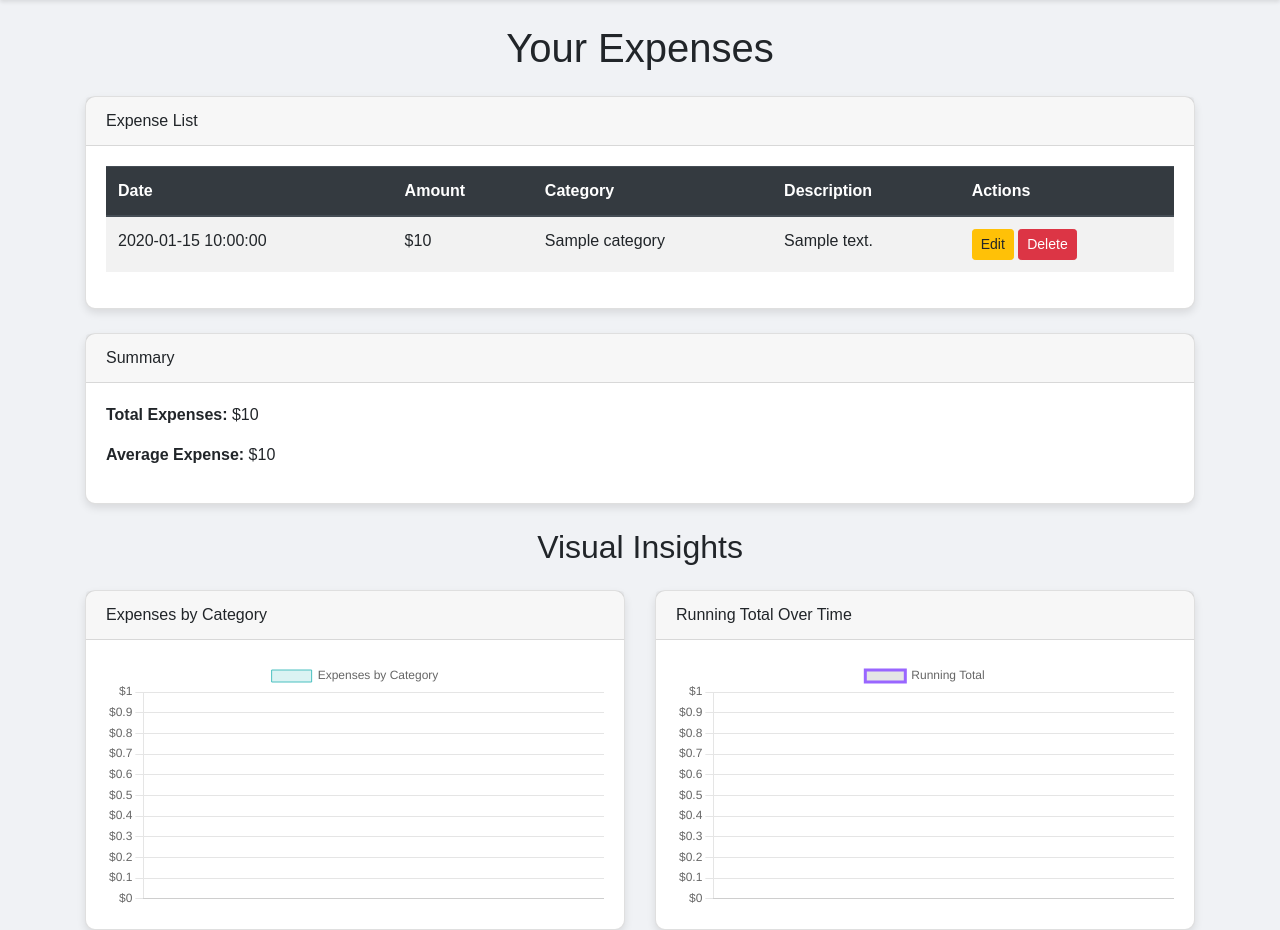
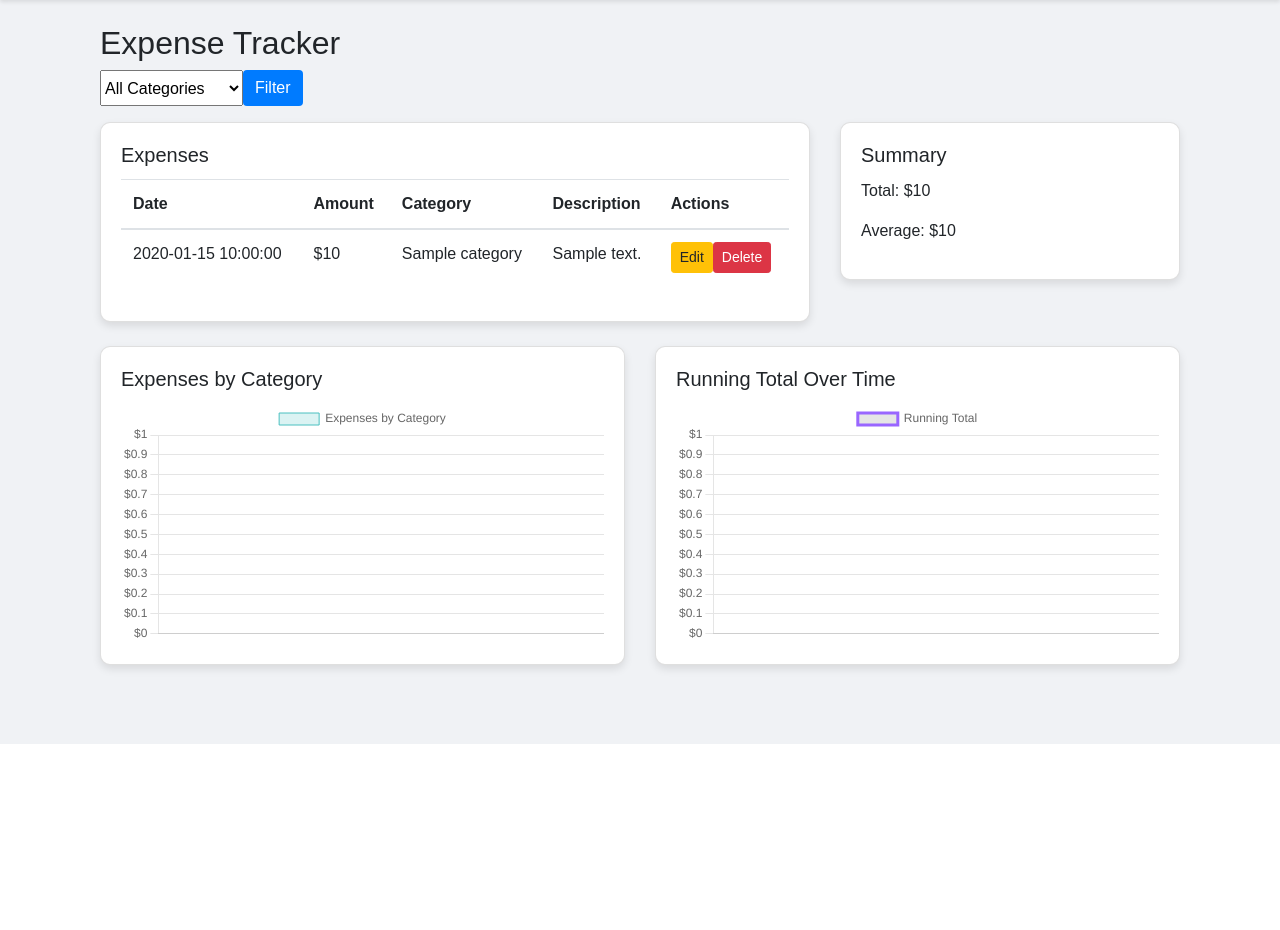
Before and after one commit to TrazynCache/Expense-Tracker-Updated, a Flask app: template templates/index.html in a window 1280 px wide. Shown: the part 56-986 px from the top of the page. After the commit the page ends 800 px from the top, so only its background shows below. Run offline with Flask 3, Linux system fonts and the light colour scheme; the template is opened without the code that fills it: most values are stand-ins (such as "Sample title", 1, 10 or a date in 2020); some libraries are stand-ins or nearby versions.

Commit message:
Added in favicon update and sorted out flitering options.

```diff
--- a/app.py
+++ b/app.py
@@ -11,9 +11,14 @@
 @app.route('/')
 def index():
     df = read_expenses(CSV_FILE)
+    categories = sorted(df['category'].dropna().unique().tolist())
+    selected_category = request.args.get('category') #Allows for filtering
+    if selected_category:
+        df = df[df['category'] == selected_category]
     total = calculate_total(df)
     average = calculate_average(df) if not df.empty else 0
     category_totals = df.groupby('category')['amount'].sum()
+    category_labels = category_totals.index.tolist()
     categories = category_totals.index.tolist()
     amounts = category_totals.values.tolist()
     if not df.empty:
@@ -32,6 +37,8 @@
                           total=total,
                           average=average,
                           categories=categories,
+                          selected_category=selected_category,
+                          category_labels=category_labels,
                           amounts=amounts,
                           dates=dates,
                           running_totals=running_totals)
--- a/templates/index.html
+++ b/templates/index.html
@@ -1,12 +1,26 @@
-{% extends "base.html" %}
+{% extends 'base.html' %}
+{% block title %}Expense Tracker{% endblock %}
 {% block content %}
-<h1 class="text-center mb-4">Your Expenses</h1>
-
-<div class="card mb-4">
-    <div class="card-header">Expense List</div>
+<div class="container mt-4">
+    <h2>Expense Tracker</h2>
+    <form method="get" class="mb-3">
+        <div class="input-group">
+            <select name="category" class="form-select">
+                <option value="">All Categories</option>
+                {% for category in categories %}
+                <option value="{{ category }}" {% if category == selected_category %}selected{% endif %}>{{ category }}</option>
+                {% endfor %}
+            </select>
+            <button type="submit" class="btn btn-primary">Filter</button>
+        </div>
+    </form>
+    <div class="row">
+        <div class="col-md-8">
+            <div class="card">
                 <div class="card-body">
-        <table class="table table-striped">
-            <thead class="thead-dark">
+                    <h5 class="card-title">Expenses</h5>
+                    <table class="table">
+                        <thead>
                             <tr>
                                 <th>Date</th>
                                 <th>Amount</th>
@@ -23,10 +37,12 @@
                                 <td>{{ expense.category }}</td>
                                 <td>{{ expense.description }}</td>
                                 <td>
+                                    <div class="d-flex gap-2">
                                         <a href="{{ url_for('edit_expense', index=loop.index0) }}" class="btn btn-sm btn-warning">Edit</a>
-                       <form action="{{ url_for('delete_expense', index=loop.index0) }}" method="post" style="display:inline;">
+                                        <form action="{{ url_for('delete_expense', index=loop.index0) }}" method="post" class="d-inline">
                                             <button type="submit" class="btn btn-sm btn-danger" onclick="return confirm('Are you sure?')">Delete</button>
                                         </form>
+                                    </div>
                                 </td>
                             </tr>
                             {% endfor %}
@@ -34,42 +50,42 @@
                     </table>
                 </div>
             </div>
-
-<div class="card mb-4">
-    <div class="card-header">Summary</div>
+        </div>
+        <div class="col-md-4">
+            <div class="card">
                 <div class="card-body">
-        <p><strong>Total Expenses:</strong> ${{ total|round(2) }}</p>
-        <p><strong>Average Expense:</strong> ${{ average|round(2) }}</p>
+                    <h5 class="card-title">Summary</h5>
+                    <p>Total: ${{ total|round(2) }}</p>
+                    <p>Average: ${{ average|round(2) }}</p>
                 </div>
             </div>
-
-<h2 class="text-center mb-4">Visual Insights</h2>
-<div class="row">
+        </div>
+    </div>
+    <div class="row mt-4">
         <div class="col-md-6">
             <div class="card">
-            <div class="card-header">Expenses by Category</div>
                 <div class="card-body">
+                    <h5 class="card-title">Expenses by Category</h5>
                     <canvas id="categoryChart"></canvas>
                 </div>
             </div>
         </div>
         <div class="col-md-6">
             <div class="card">
-            <div class="card-header">Running Total Over Time</div>
                 <div class="card-body">
+                    <h5 class="card-title">Running Total Over Time</h5>
                     <canvas id="runningTotalChart"></canvas>
                 </div>
             </div>
         </div>
     </div>
-
+</div>
 <script>
-    // @ts-nocheck
     window.chartData = {
-        categories: {{ categories|tojson }},
-        amounts: {{ amounts|tojson }},
-        dates: {{ dates|tojson }},
-        running_totals: {{ running_totals|tojson }}
+        categories: {{ category_labels | tojson }},
+        amounts: {{ amounts | tojson }},
+        dates: {{ dates | tojson }},
+        running_totals: {{ running_totals | tojson }}
     };
 </script>
 {% endblock %}
```
Also changed, not shown: static/favicon.png (added). Lines whose indentation alone changed are shown as unchanged.
